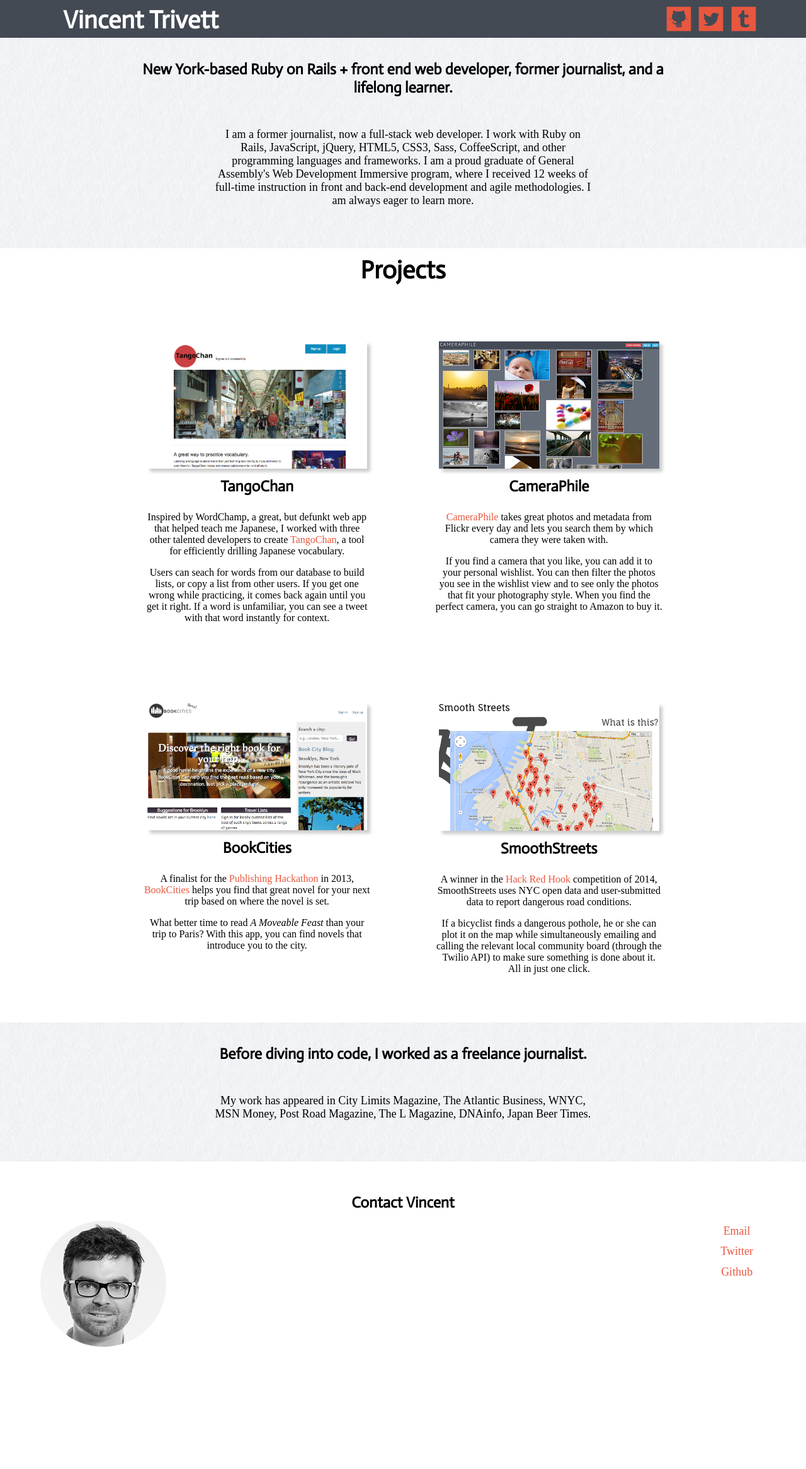
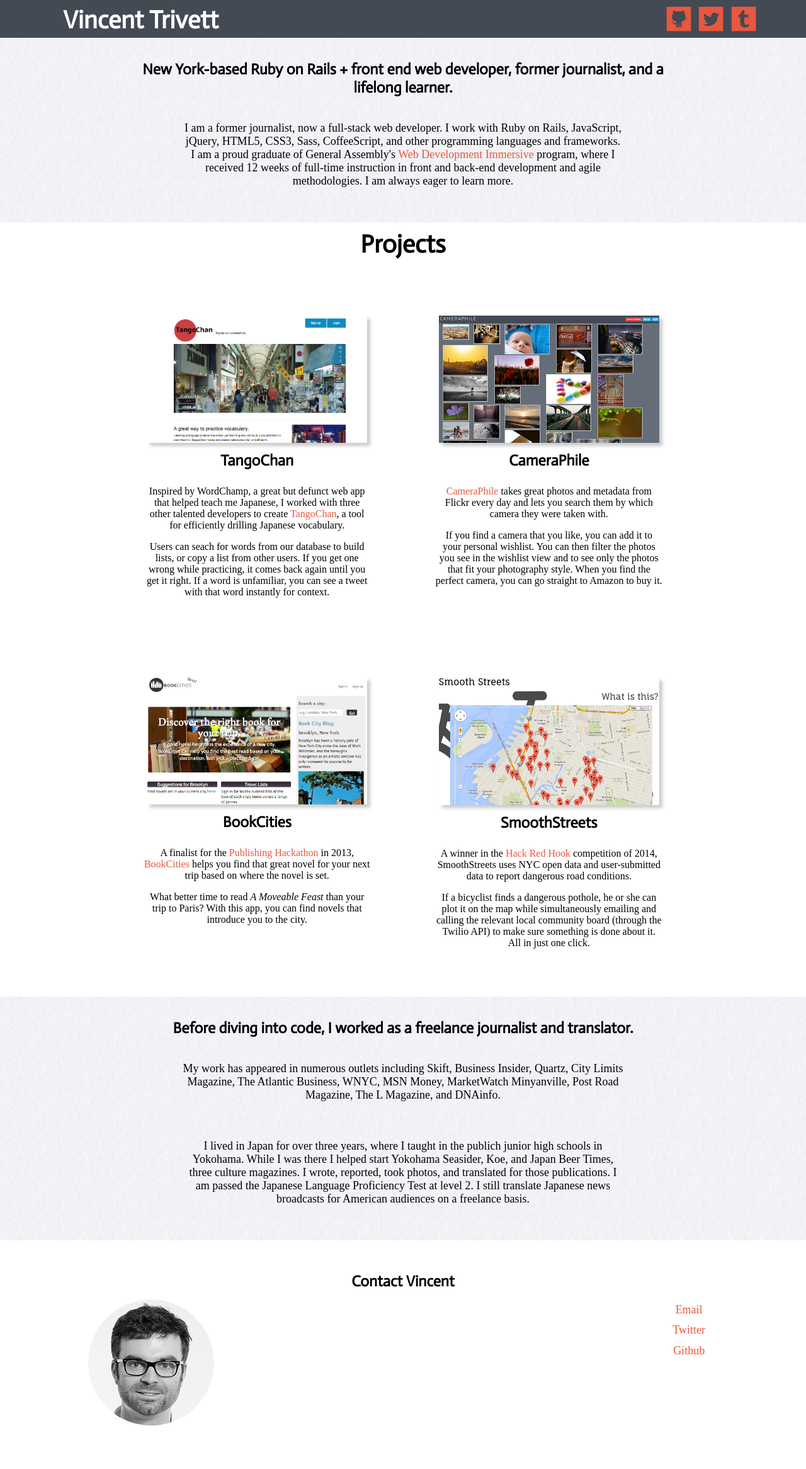
Before and after one commit to trivett/trivett.github.ioold, a Jekyll site: the page built from index.html, in a window 1280 px wide. Shown: the whole page at 63% size. Built offline with Jekyll 4.4.1, drawn with Linux system fonts in a browser that asks for light colours; some web fonts are replaced; Markdown is read by kramdown in place of the engine named in the settings; before the commit the page ends 2207 px from its top, so only the background shows below that.

Commit message:
more text

```diff
--- a/css/style.css
+++ b/css/style.css
@@ -81,9 +81,10 @@
 
 .text {
   margin: 0 auto;
-  max-width: 600px;
-  padding: 40px;
+  max-width: 700px;
+  padding: 30px;
 }
+
 
 
 
@@ -114,7 +115,7 @@
 
 
 #contact{
-  min-width: 400px;
+  max-width: 1000px;
   text-align: center;
   height: 300px;
   width: 90%;
--- a/index.html
+++ b/index.html
@@ -8,7 +8,7 @@
 <section id="intro">
 
   <h2>New York-based Ruby on Rails + front end web developer, former journalist, and a lifelong learner.</h2>
-  <p class="text">I am a former journalist, now a full-stack web developer. I work with Ruby on Rails, JavaScript, jQuery, HTML5, CSS3, Sass, CoffeeScript, and other programming languages and frameworks. I am a proud graduate of General Assembly's Web Development Immersive program, where I received 12 weeks of full-time instruction in front and back-end development and agile methodologies. I am always eager to learn more.</p>
+  <p class="text">I am a former journalist, now a full-stack web developer. I work with Ruby on Rails, JavaScript, jQuery, HTML5, CSS3, Sass, CoffeeScript, and other programming languages and frameworks. I am a proud graduate of General Assembly's <a href="https://generalassemb.ly/education/web-development-immersive">Web Development Immersive</a> program, where I received 12 weeks of full-time instruction in front and back-end development and agile methodologies. I am always eager to learn more.</p>
 
 </section>
 
@@ -23,7 +23,7 @@
 
       <h2>TangoChan</h2>
 
-      <p>Inspired by WordChamp, a great, but defunkt web app that helped teach me Japanese, I worked with three other talented developers to create <a href="http://tangochan.herokuapp.com" target="blank">TangoChan</a>, a tool for efficiently drilling Japanese vocabulary.</p>
+      <p>Inspired by WordChamp, a great but defunct web app that helped teach me Japanese, I worked with three other talented developers to create <a href="http://tangochan.herokuapp.com" target="blank">TangoChan</a>, a tool for efficiently drilling Japanese vocabulary.</p>
       <p>Users can seach for words from our database to build lists, or copy a list from other users. If you get one wrong while practicing, it comes back again until you get it right. If a word is unfamiliar, you can see a tweet with that word instantly for context.</p>
 
     </div>
@@ -67,9 +67,11 @@
 
     <section id="past">
       <h2>
-        Before diving into code, I worked as a freelance journalist.
+        Before diving into code, I worked as a freelance journalist and translator.
       </h2>
-      <p class="text">My work has appeared in City Limits Magazine, The Atlantic Business, WNYC, MSN Money, Post Road Magazine, The L Magazine, DNAinfo, Japan Beer Times.</p>
+      <p class="text">My work has appeared in numerous outlets including Skift, Business Insider, Quartz, City Limits Magazine, The Atlantic Business, WNYC, MSN Money, MarketWatch Minyanville, Post Road Magazine, The L Magazine, and DNAinfo.</p>
+
+      <p class="text">I lived in Japan for over three years, where I taught in the publich junior high schools in Yokohama. While I was there I helped start Yokohama Seasider, Koe, and Japan Beer Times, three culture magazines. I wrote, reported, took photos, and translated for those publications. I am passed the Japanese Language Proficiency Test at level 2. I still translate Japanese news broadcasts for American audiences on a freelance basis.</p>
 
     </section>
 
```
